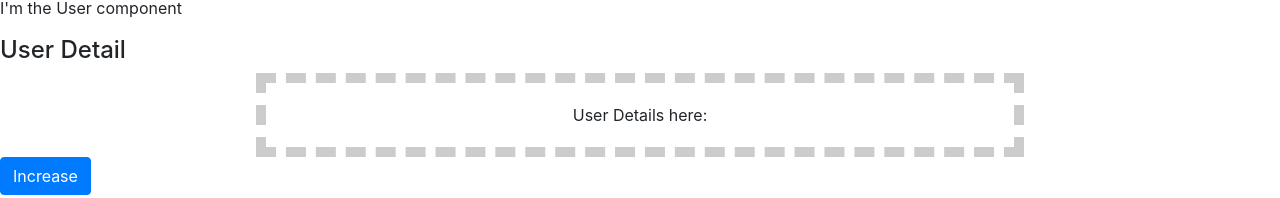
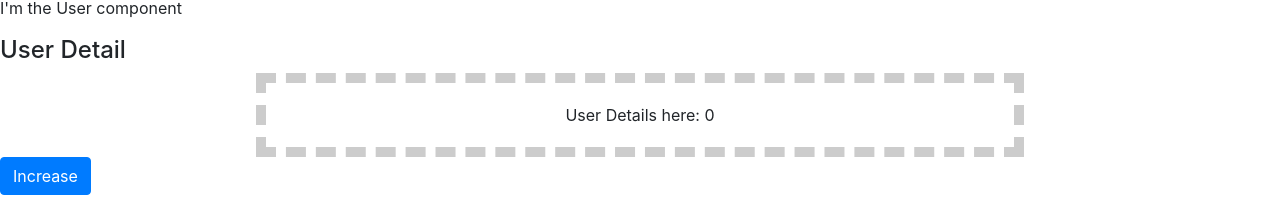
Before and after one commit to jfaria62/Test, an Angular app: page / in a window 1280 px wide. Shown: the part 470-668 px from the top of the page. Built offline with nearby package versions, Linux system fonts and the light colour scheme.

Commit message:
added lodash random feature to button

```diff
--- a/src/app/user-detail/user-detail.component.html
+++ b/src/app/user-detail/user-detail.component.html
@@ -1,3 +1,3 @@
 <h4>User Detail</h4>
-<p>User Details here:</p>
-<button class="btn btn-primary" >Increase</button>
+<p>User Details here: {{ number }}</p>
+<button (click)="onIncrease()" class="btn btn-primary" >Increase</button>
--- a/src/app/user-detail/user-detail.component.ts
+++ b/src/app/user-detail/user-detail.component.ts
@@ -1,4 +1,7 @@
 import { Component, OnInit } from '@angular/core';
+import {random} from 'lodash';
+
+//declare var _: any;
 
 @Component({
   selector: 'app-detail',
@@ -8,7 +11,11 @@ import { Component, OnInit } from '@angular/core';
 export class UserDetailComponent implements OnInit {
 
   constructor() { }
+  number = 0;
 
+  onIncrease() {
+    this.number = random(1, 10);
+  }
   ngOnInit() {
   }
 
```
